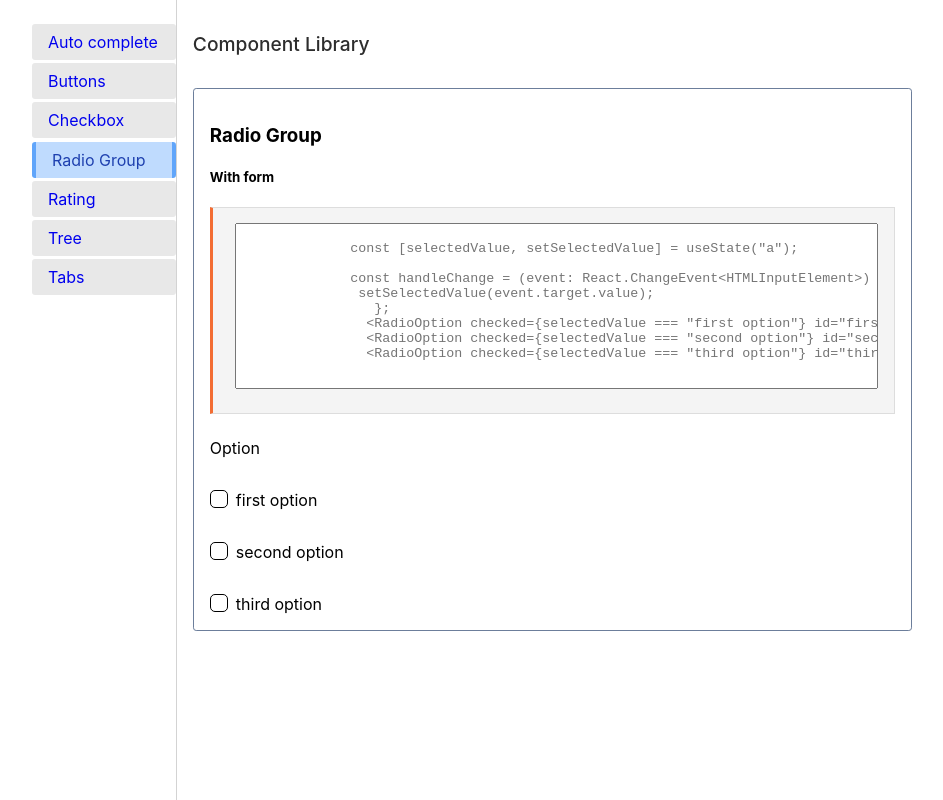
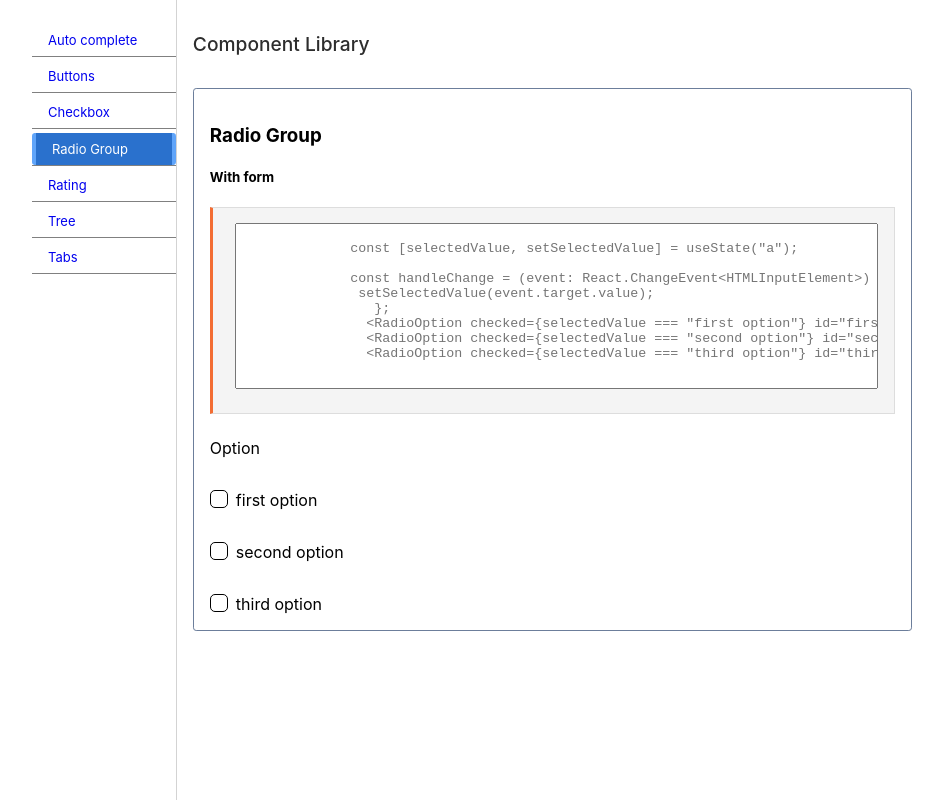
Before and after one commit to ARJITTHAKUR/components-lib, a React (Vite) app: page /components-lib/radiogroup in a window 1280 px wide. Shown: the whole page, without its empty margins (160-1103 px from the left). Built offline with nearby package versions, Linux system fonts and the light colour scheme.

Commit message:
style changes for msite and desktop

```diff
--- a/src/components/sideNav/sidenav.css
+++ b/src/components/sideNav/sidenav.css
@@ -23,6 +23,7 @@
   display: flex;
   justify-content: center;
 }
+
 .close-btn {
   display: none;
   border: none;
@@ -44,43 +45,55 @@
   padding: 0;
   gap: 0.2rem;
 }
+
 .nav-ul li {
   width: 100%;
+  border-bottom: 0.5px solid grey;
   /* text-align: center; */
 }
+
 .nav-ul li:hover {
-    background-color: var(--light-text-hover);
-  }
+  background-color: var(--light-text-hover);
+}
+
 .nav-ul li a {
   display: block;
   text-decoration: none;
-  font-size: medium;
+  font-size: small;
   font-weight: 400;
   padding: 0.5rem 1rem;
   border-radius: 0.2rem;
 }
+
 .nav-ul li a:hover {
   background-color: lightgray;
 }
+
 .close-btn-mobile {
   display: none;
 }
+
 .pending {
   color: lightslategray;
 }
+
 .pending:hover {
   color: var(--light-text-color);
 }
+
 .active {
-  color: var(--light-text-color);
-  background-color: var(--light-text-bg);
+  /* color: var(--light-text-color); */
+  background-color: rgb(42, 113, 205);
   border-left: 4px solid var(--light-text-hover);
   border-right: 4px solid var(--light-text-hover);
-  padding : 0.5rem 0rem;
+  padding: 0.5rem 0rem;
+  color: white;
 }
-.notactive{
-  background-color: rgb(232, 232, 232);
+
+.notactive {
+  /* background-color: rgb(232, 232, 232); */
 }
+
 @media (max-width: 600px) {
   .nav_container {
     height: 100vh;
@@ -96,6 +109,7 @@
     justify-content: space-between;
     animation: slideInNav 0.3s ease-in-out;
   }
+
   .nav-ul {
     height: 80vh;
     display: flex;
@@ -103,10 +117,11 @@
     align-content: center;
     /* justify-content: space-between; */
   }
+
   .nav_container::before {
     display: block;
     content: "Components Library";
-    font:unset;
+    font: unset;
     font-size: larger;
     font-weight: 500;
     text-align: center;
@@ -114,6 +129,7 @@
     color: rgb(45, 45, 45);
 
   }
+
   .close-btn-mobile {
     display: block;
     position: absolute;
@@ -124,8 +140,21 @@
     border: 1px solid black;
     border-radius: 0.5rem;
   }
+
   .close-btn {
     display: block;
+    font-weight: bold;
+    color: rgb(63, 63, 63);
+    background-color: white;
+  }
+
+  .nav-ul li a {
+    text-align: center;
+    font-size: large;
+    font-weight: normal;
+  }
+  .active {
+    color : white
   }
 }
 
@@ -133,6 +162,7 @@
   0% {
     width: 50%;
   }
+
   80% {
     width: 90%;
   }
```
